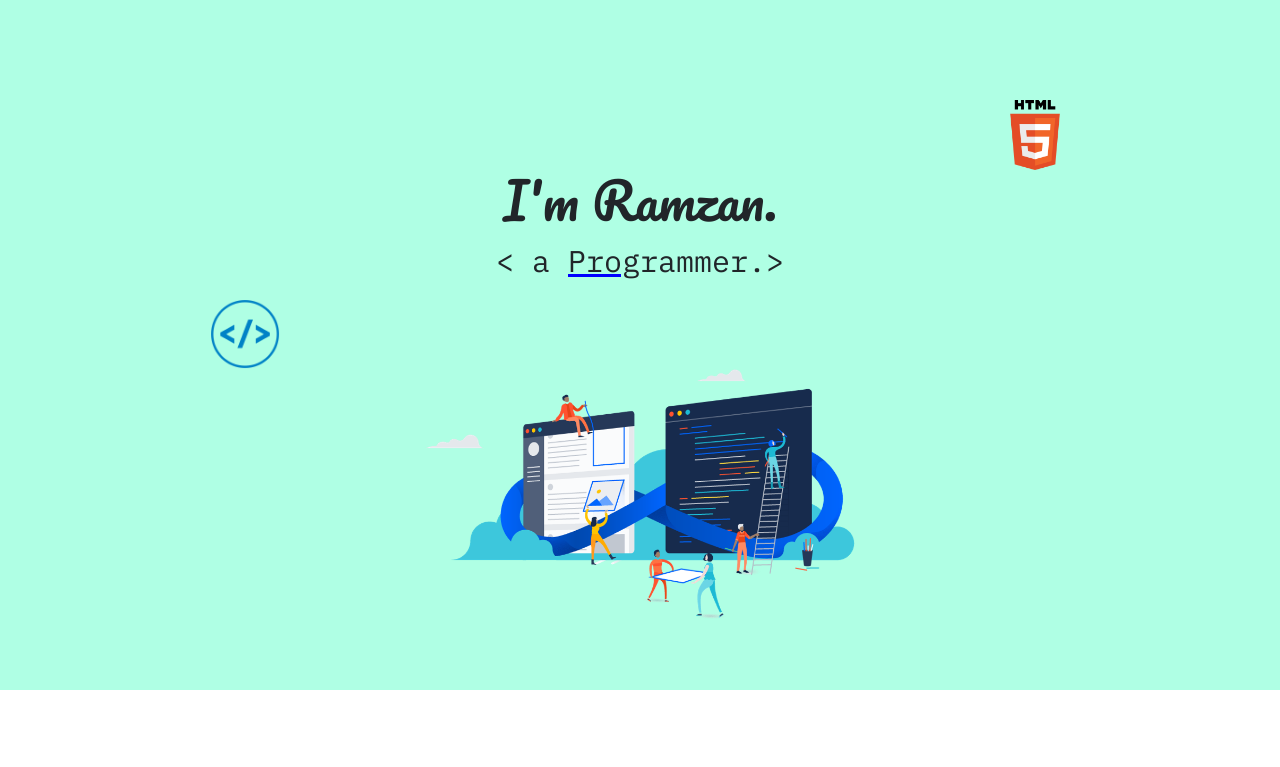
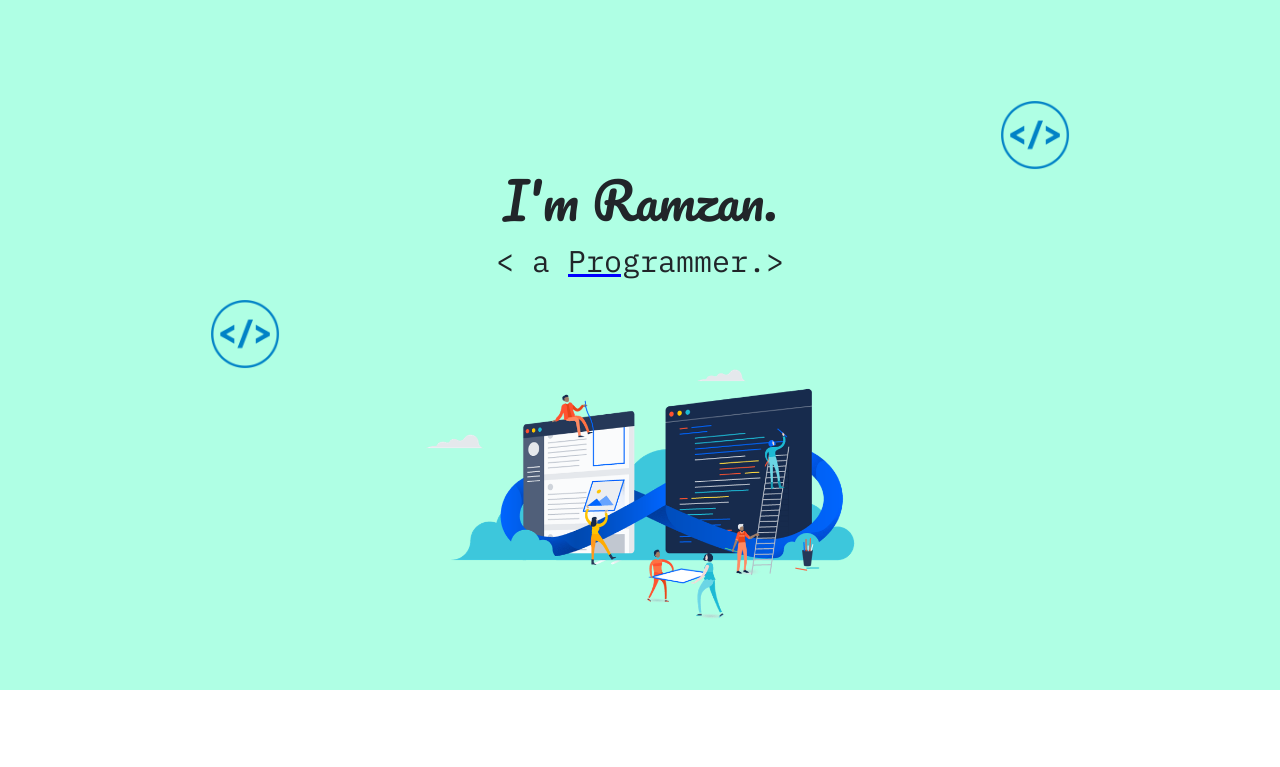
Before and after one commit to ramzan-developer/portfolio, a plain HTML site: page index.html in a window 1280 px wide. Shown: the top 767 px of the page. Drawn offline with nearby package versions, Linux system fonts and the light colour scheme.

Commit message:
Update index.html

```diff
--- a/index.html
+++ b/index.html
@@ -15,7 +15,7 @@
 <body>
   <div class="header">
     <div class="htmli">
-      <img src="./pngwing.com.png" height="70" alt="html">
+      <img src="./pngwing.com (1).png" height="70" alt="html">
     </div>
     <div class="text">
      <h1 class="ramzan">I'm Ramzan.</h1>
```
